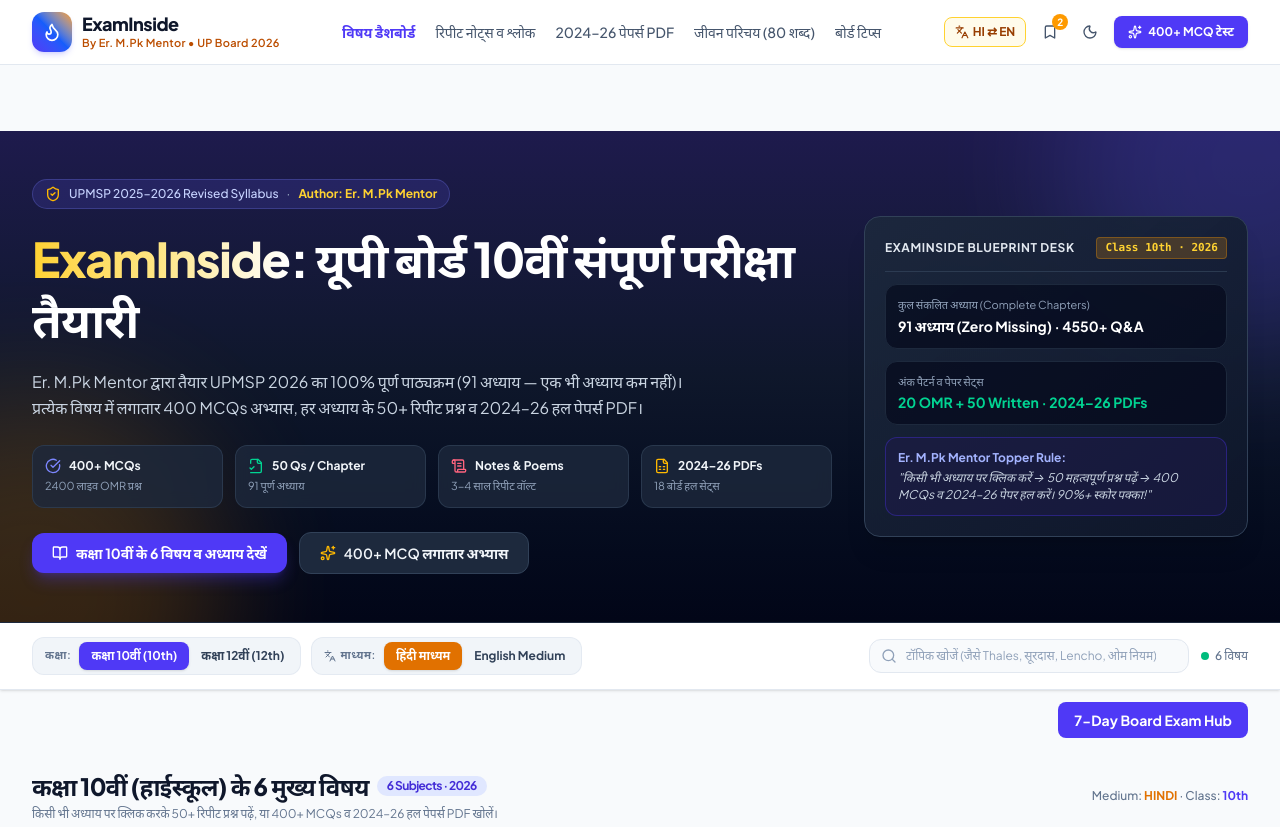
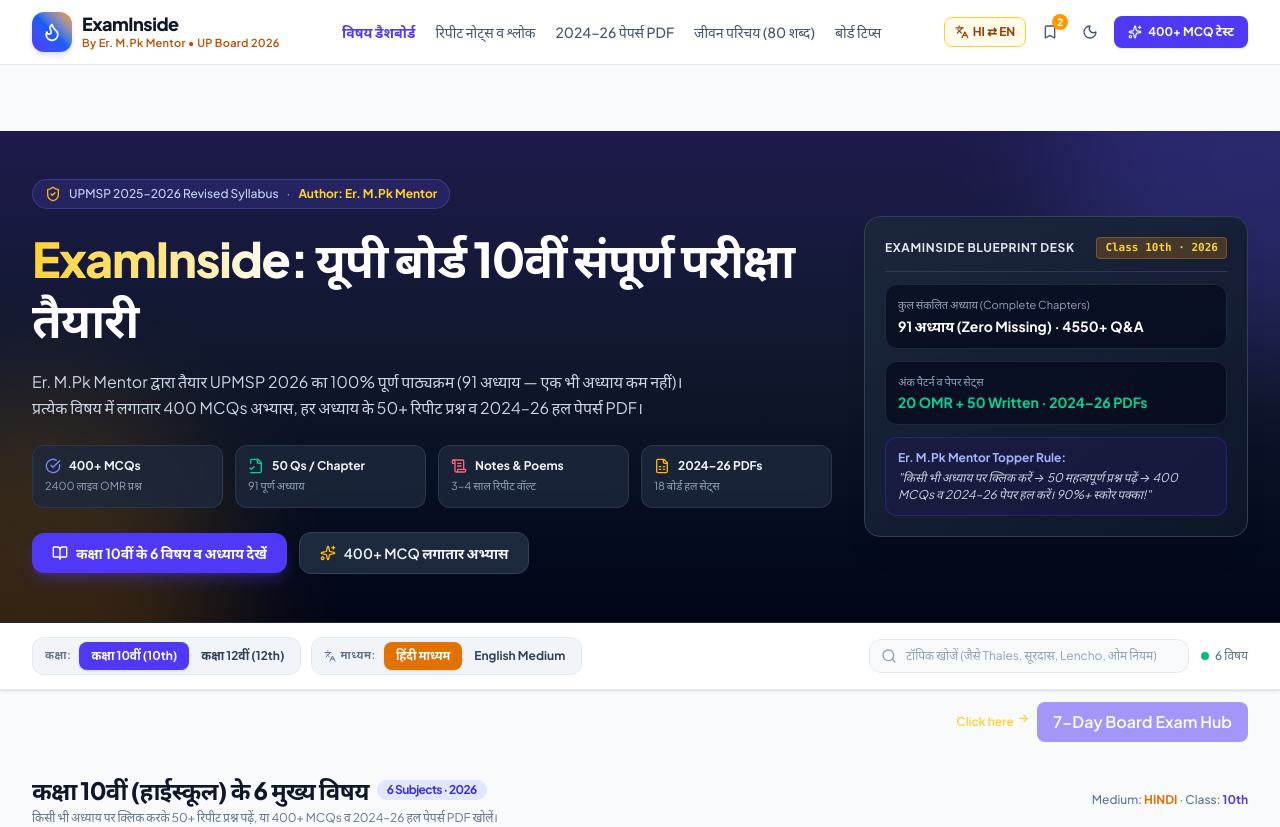
Before and after one commit to ExamInside/examinside.in, a React (Vite) app: page / in a window 1280 px wide. Shown: the top 827 px of the page. Built offline with nearby package versions, Linux system fonts and the light colour scheme.

Commit message:
Enhance button and layout with animations and styles

```diff
--- a/src/App.tsx
+++ b/src/App.tsx
@@ -540,15 +540,21 @@ useEffect(() => {
         onSearchChange={setSearchQuery}
         filteredCount={displayedSubjects.length}
       />
-<div className="max-w-7xl w-full mx-auto px-4 sm:px-6 lg:px-8 pt-3 flex justify-end">
+<div className="max-w-7xl w-full mx-auto px-4 sm:px-6 lg:px-8 pt-3 flex items-center justify-end gap-2">
+  <span className="flex items-center gap-1 text-xs font-semibold text-amber-300">
+    <span>Click here</span>
+    <span className="inline-block animate-bounce">→</span>
+  </span>
+
   <button
     type="button"
     onClick={() => setShowExamHub(true)}
-    className="px-4 py-2 rounded-lg bg-indigo-600 hover:bg-indigo-700 text-white text-sm font-bold cursor-pointer"
+    className="px-4 py-2 rounded-lg bg-indigo-600 hover:bg-indigo-700 text-white font-semibold animate-pulse transition-transform duration-200 hover:animate-none hover:scale-[1.02] active:scale-[0.98]"
   >
     7-Day Board Exam Hub
   </button>
 </div>
+
 
       {/* Main Content */}
       <main className="flex-1 max-w-7xl w-full mx-auto px-4 sm:px-6 lg:px-8 py-8 space-y-12">
```
